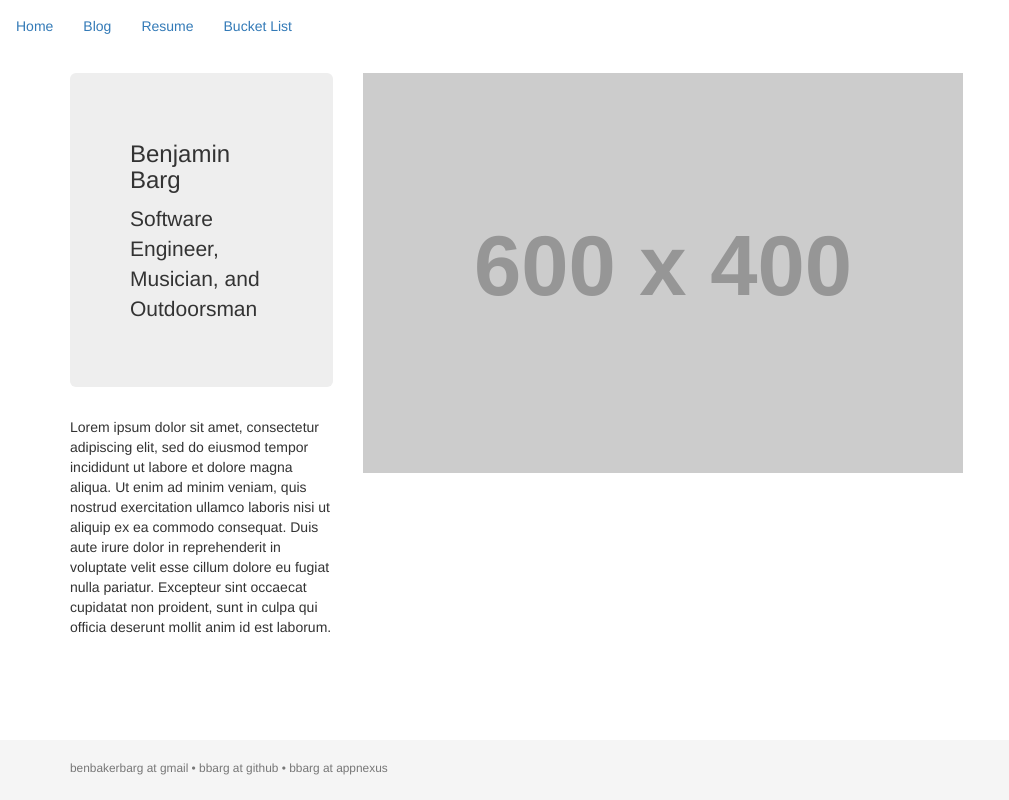
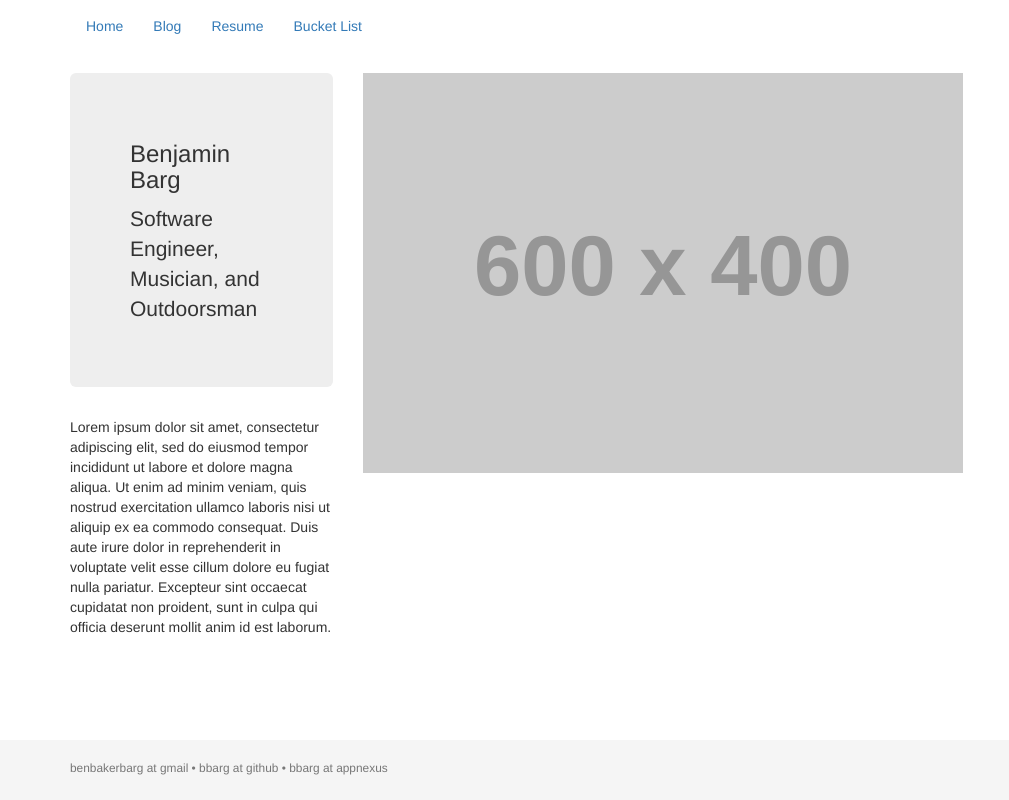
Before and after one commit to bbarg/scripted-resources, a plain HTML site: page profile-page/home.html in a window 1280 px wide. Shown: the whole page, without its empty margins (0-1009 px from the left). Drawn offline with nearby package versions, Linux system fonts and the light colour scheme; placeholder pictures from the web are drawn by us.

Commit message:
Centered nav bar

```diff
--- a/profile-page/home.html
+++ b/profile-page/home.html
@@ -14,6 +14,7 @@
 
 <body>
 
+    <div class="container">
         <nav class="navbar navbar-light bg-faded">
             <ul class="nav navbar-nav">
                 <li class="nav-item active">
@@ -30,6 +31,7 @@
                 </li>
             </ul>
         </nav>
+    </div>
 
     <div class="col-md-12"></div>
 
@@ -40,7 +42,8 @@
                     <h3>Benjamin Barg</h3>
                     <p>Software Engineer, Musician, and Outdoorsman</p>
                 </div>
-                <p>Lorem ipsum dolor sit amet, consectetur adipiscing elit, sed do eiusmod tempor incididunt ut labore et dolore magna aliqua. Ut enim ad minim veniam, quis nostrud exercitation ullamco laboris nisi ut aliquip ex ea commodo consequat. Duis aute irure dolor in reprehenderit in voluptate velit esse cillum dolore eu fugiat nulla pariatur. Excepteur sint occaecat cupidatat non proident, sunt in culpa qui officia deserunt mollit anim id est laborum.</p>
+                <p>Lorem ipsum dolor sit amet, consectetur adipiscing elit, sed do eiusmod tempor incididunt ut labore et dolore magna aliqua. Ut enim ad minim veniam, quis nostrud exercitation ullamco laboris nisi ut aliquip ex ea commodo consequat. Duis
+                    aute irure dolor in reprehenderit in voluptate velit esse cillum dolore eu fugiat nulla pariatur. Excepteur sint occaecat cupidatat non proident, sunt in culpa qui officia deserunt mollit anim id est laborum.</p>
             </div>
             <div class="col-md-9">
                 <img class="img-fluid" src="http://dummyimage.com/600x400/000/fff">
```
Also changed, not shown: profile-page/blog.html (+2 -1 lines), profile-page/bucket_list.html (+2 -0 lines), profile-page/resume.html (+4 -2 lines). Lines whose indentation alone changed are shown as unchanged.
